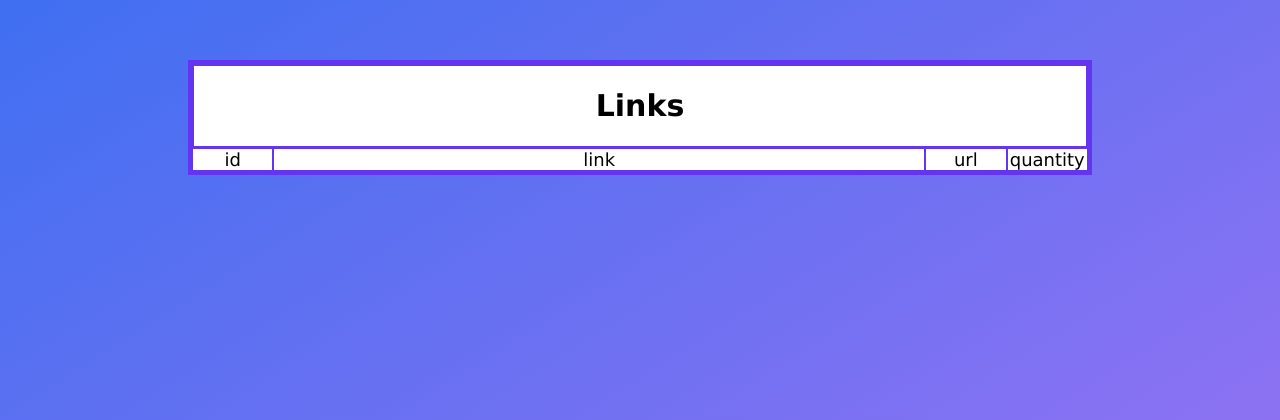
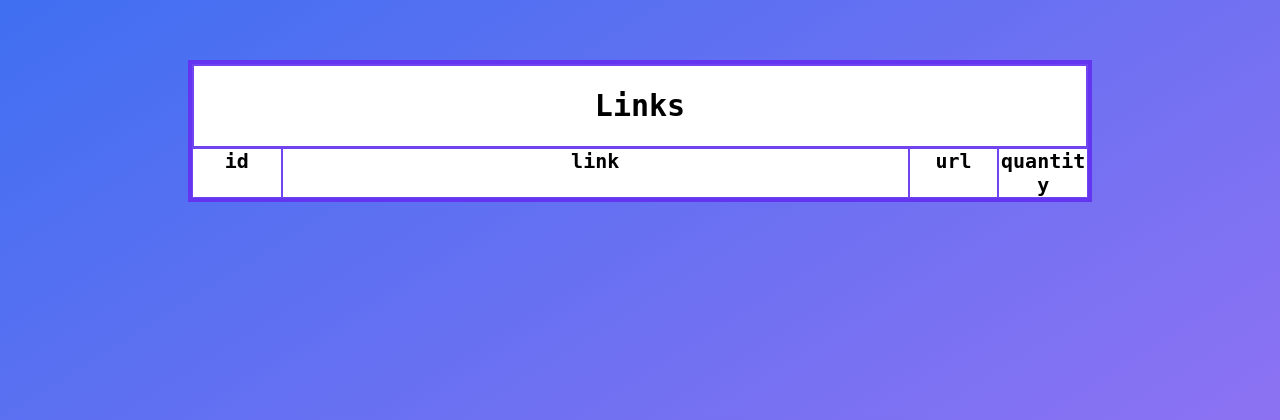
Before and after one commit to tenolly/url-shortener, a Flask app: page /all_links in a window 1280 px wide. Shown: the top 420 px of the page. Run offline with Flask 2, Linux system fonts and the light colour scheme; data that the repository does not hold is empty.

Commit message:
update links.css

```diff
--- a/static/css/links.css
+++ b/static/css/links.css
@@ -13,28 +13,30 @@ html {
     font-size: 30px;
     line-height: 80px;
     text-align: center;
-    font-family: "Verdana";
+    font-family: monospace;
+    font-weight: 800;
     color: rgb(0, 0, 0);
     margin: 0px;
-    border: 2px solid rgb(100, 53, 241);
+    border: 2px solid rgb(112, 69, 240);
 }
 
 .table {
     display: grid;
     width: 100%;
-    grid-template-columns: 1fr 8fr 1fr 1fr;
+    grid-template-columns: 1fr 7fr 1fr 1fr;
 }
 
 .cell {
     display: inline-block;
     overflow: auto;
     word-wrap: break-word;
-    border: 1px solid rgb(100, 53, 241);
-    font-family: "Verdana";
-    font-size: 16px;
+    border: 1px solid rgb(112, 69, 240);
+    font-family: monospace;
+    font-size: 18px;
 }
 
 .title {
     text-align: center;
-    font-size: 18px;
+    font-size: 20px;
+    font-weight: 600;
 }
```
